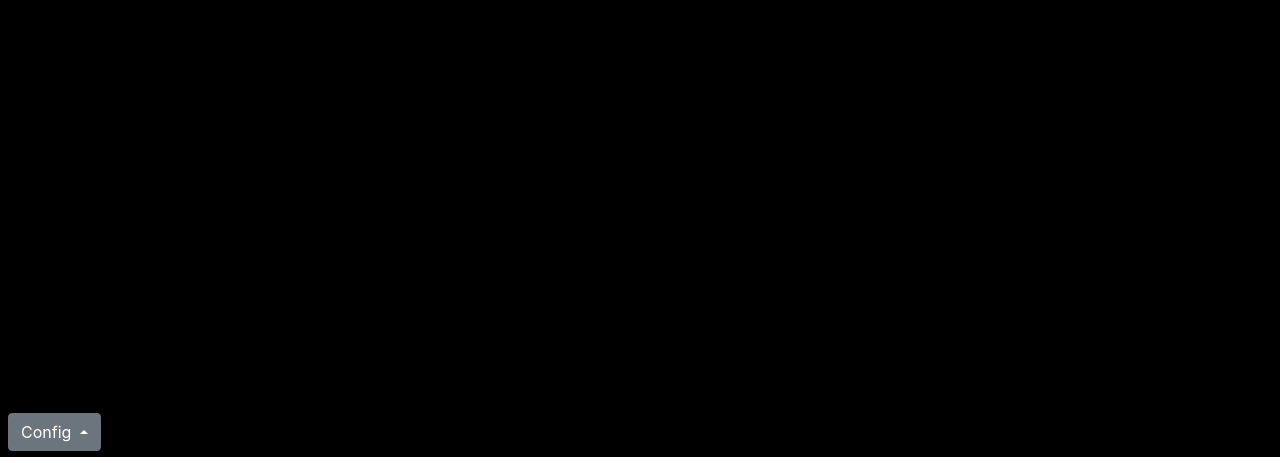
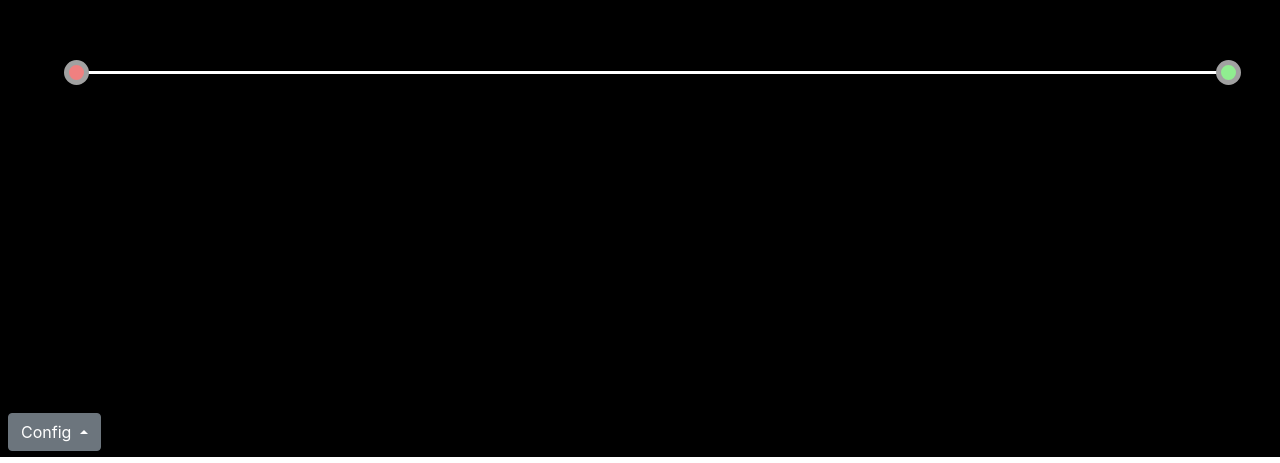
Before and after one commit to eniallator/Bezier-Curve-Generator, a plain HTML site: page index.html in a window 1280 px wide. Shown: the part 337-800 px from the top of the page. Drawn offline with nearby package versions, Linux system fonts and the light colour scheme; some packages are replaced by stand-ins of ours; a script that the page names is missing.

Commit message:
Implemented it

```diff
--- a/config.json
+++ b/config.json
@@ -1,40 +1,22 @@
 [
     {
-        "id": "example_checkbox",
-        "label": "Example Checkbox",
-        "type": "checkbox",
-        "default": true
-    },
-    {
-        "id": "example_range",
-        "label": "Example Range",
-        "type": "range",
-        "default": 5,
+        "id": "precision",
+        "label": "Curve Precision",
+        "type": "number",
+        "default": 50,
         "attrs": {
-            "min": 1,
-            "max": 10,
-            "step": 0.5
+            "min": 2,
+            "max": 1000
         }
     },
     {
-        "id": "example_number",
-        "label": "Example Number",
+        "id": "num-bezier-points",
+        "label": "Number of Bezier Points",
         "type": "number",
-        "default": 5,
+        "default": 2,
         "attrs": {
-            "min": 1,
-            "max": 10
+            "min": 2,
+            "max": 25
         }
-    },
-    {
-        "id": "example_colour",
-        "label": "Example Colour",
-        "type": "color",
-        "default": "FF5A5F"
-    },
-    {
-        "id": "example_button",
-        "text": "Example Button",
-        "type": "button"
     }
 ]
--- a/index.html
+++ b/index.html
@@ -13,6 +13,12 @@
 
 <body>
   <canvas id="canvas"></canvas>
+  <section id="bezier-points">
+    <span draggable="true" style="top: 50%; left: 5%;"></span>
+    <div id="points-between">
+    </div>
+    <span draggable="true" style="top: 50%; left: 95%;"></span>
+  </section>
   <section id="parameter-config" class="dropup dropdown" aria-labelledby="config-dropdown-btn">
     <button type="button" id="config-dropdown-btn" class="overlay-button btn btn-secondary dropdown-toggle"
       data-toggle="dropdown" aria-haspopup="true">
--- a/index.js
+++ b/index.js
@@ -17,13 +17,122 @@ window.onresize();
 
 ctx.fillStyle = "black";
 ctx.strokeStyle = "white";
+ctx.lineWidth = 3;
+
+const bezierPoints = [];
+
+function clamp(val, min, max) {
+  return Math.max(Math.min(val, max), min);
+}
+
+function initSpanDragEvents(span, index) {
+  const spanPos = new Vector(
+    span.offsetLeft + span.offsetWidth / 2,
+    span.offsetTop + span.offsetHeight / 2
+  );
+
+  span.ondrag = span.ondragend = (evt) => {
+    if (evt.clientX && evt.clientY) {
+      spanPos.setHead(
+        clamp(
+          evt.clientX,
+          span.offsetWidth / 2,
+          canvas.width - span.offsetWidth / 2
+        ),
+        clamp(
+          evt.clientY,
+          span.offsetHeight / 2,
+          canvas.height - span.offsetHeight / 2
+        )
+      );
+      span.style.left = `${clamp(
+        evt.clientX - span.offsetWidth / 2,
+        0,
+        canvas.width - span.offsetWidth
+      )}px`;
+      span.style.top = `${clamp(
+        evt.clientY - span.offsetHeight / 2,
+        0,
+        canvas.height - span.offsetHeight
+      )}px`;
+    }
+  };
+  if (index === undefined) {
+    bezierPoints.push(spanPos);
+  } else {
+    bezierPoints.splice(index, 0, spanPos);
+  }
+}
+
+// https://en.wikipedia.org/wiki/De_Casteljau%27s_algorithm
+function bezierCurve(points, t) {
+  const n = points.length;
+
+  const beta = points.map((pt) => pt.copy());
+  for (let j = 0; j < n; j++) {
+    for (let k = 0; k < n - j - 1; k++) {
+      beta[k].multiply(1 - t).add(beta[k + 1].copy().multiply(t));
+    }
+  }
+
+  return beta[0];
+}
 
 function run() {
   ctx.fillRect(0, 0, canvas.width, canvas.height);
 
-  // Animation code
+  const numCurvePoints = paramConfig.getVal("precision");
+  const curvePoints = new Array(numCurvePoints)
+    .fill()
+    .map((_, i) => bezierCurve(bezierPoints, i / numCurvePoints));
+
+  curvePoints.push(bezierPoints[bezierPoints.length - 1]);
+
+  ctx.beginPath();
+  for (let i in curvePoints) {
+    const pt = curvePoints[i];
+    if (i === "0") {
+      ctx.moveTo(pt.x, pt.y);
+    } else {
+      ctx.lineTo(pt.x, pt.y);
+    }
+  }
+  ctx.stroke();
 
   requestAnimationFrame(run);
 }
 
-paramConfig.onLoad(run);
+function init() {
+  for (let span of $("#bezier-points span")) {
+    initSpanDragEvents(span);
+  }
+
+  paramConfig.addListener(
+    (state) => {
+      const n = state["num-bezier-points"];
+      if (n === bezierPoints.length) return;
+
+      if (n > bezierPoints.length) {
+        for (let i = bezierPoints.length - 1; i < n - 1; i++) {
+          $("#points-between").append(
+            `<span draggable="true" style="top: 10%; left: 50%;" data-index="${i}"></span>`
+          );
+          initSpanDragEvents(
+            $(`#points-between span[data-index="${i}"]`)[0],
+            i
+          );
+        }
+      } else {
+        for (let i = bezierPoints.length - 2; i >= n - 1; i--) {
+          $(`#points-between span[data-index="${i}"]`).remove();
+          bezierPoints.splice(i, 1);
+        }
+      }
+    },
+    ["num-bezier-points"]
+  );
+
+  run();
+}
+
+paramConfig.onLoad(init);
--- a/styles.css
+++ b/styles.css
@@ -55,3 +55,34 @@ input[type="color"]::-webkit-color-swatch {
 .menu-offset {
   margin-bottom: 0.4rem !important;
 }
+
+#bezier-points {
+  position: fixed;
+  top: 0;
+  left: 0;
+  right: 0;
+  bottom: 6px;
+}
+
+#bezier-points > input {
+  margin-top: 40px;
+  margin-left: 200px;
+}
+
+#bezier-points span {
+  display: inline-block;
+  position: absolute;
+  width: 25px;
+  height: 25px;
+  border-radius: 50%;
+  border: 5px solid rgb(161, 161, 161);
+}
+#bezier-points span:first-child {
+  background-color: lightcoral;
+}
+#bezier-points span:last-child {
+  background-color: lightgreen;
+}
+#bezier-points #points-between span {
+  background-color: white;
+}
```
